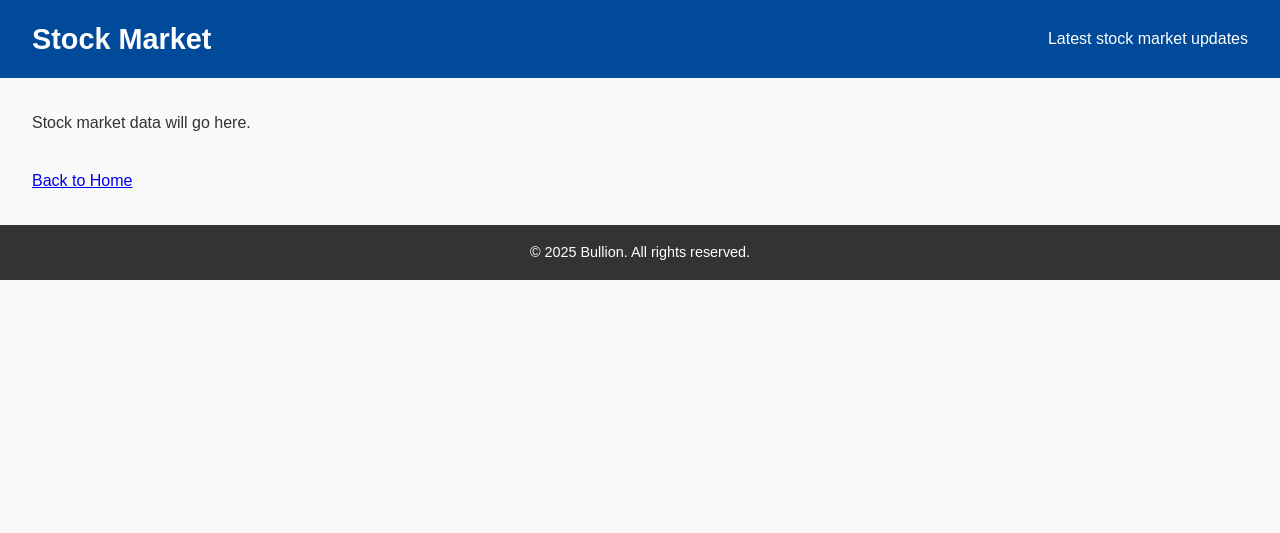
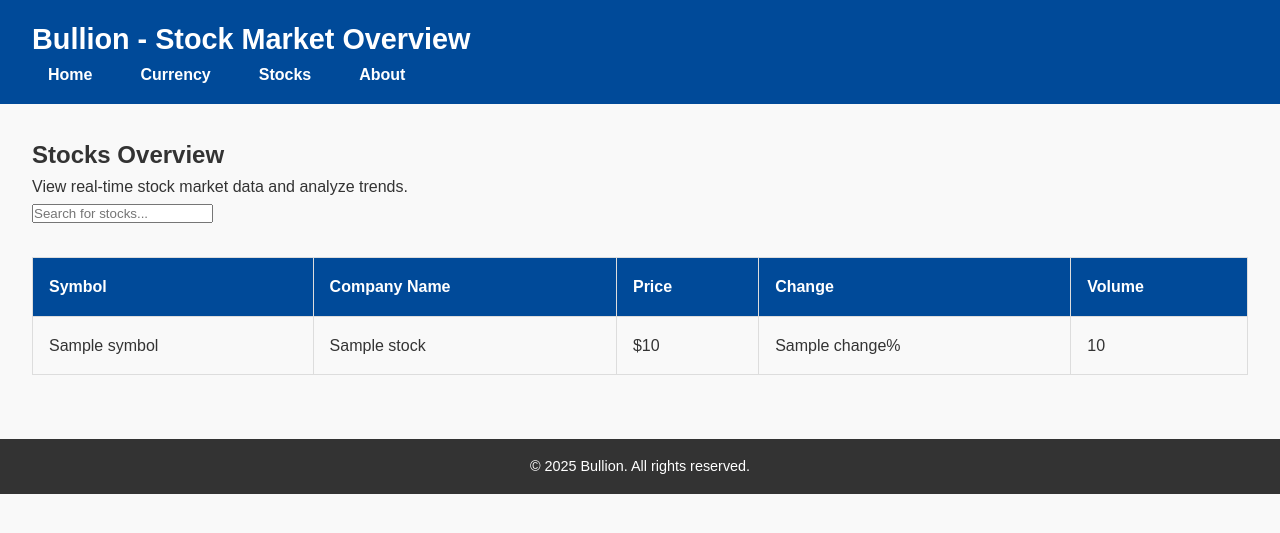
Before and after one commit to ahmedrafat23/Bullion, a Flask app: template templates/stocks.html in a window 1280 px wide. Shown: the top 533 px of the page. Run offline with Flask 3, Linux system fonts and the light colour scheme; the template is opened without the code that fills it: most values are stand-ins (such as "Sample title", 1, 10 or a date in 2020).

Commit message:
21/1/2025

```diff
--- a/templates/stocks.html
+++ b/templates/stocks.html
@@ -1,24 +1,94 @@
 <!DOCTYPE html>
 <html lang="en">
+
 <head>
     <meta charset="UTF-8">
     <meta name="viewport" content="width=device-width, initial-scale=1.0">
-    <title>Stock Market</title>
-    <link rel="stylesheet" href="{{ url_for('static', filename='styles.css') }}">
+    <title>Stock Market Overview</title>
+    <link rel="stylesheet" href="/static/styles.css">
+    <link href="https://fonts.googleapis.com/css2?family=Roboto:wght@400;500;700&display=swap" rel="stylesheet">
 </head>
+
 <body>
     <header>
-        <h1>Stock Market</h1>
-        <p>Latest stock market updates</p>
+        <div class="container">
+            <h1>Bullion - Stock Market Overview</h1>
+            <nav>
+                <ul>
+                    <li><a href="/">Home</a></li>
+                    <li><a href="/currency">Currency</a></li>
+                    <li><a href="/stocks" class="active">Stocks</a></li>
+                    <li><a href="/about">About</a></li>
+                </ul>
+            </nav>
+        </div>
     </header>
+
     <main>
-        <section class="section">
-            <p>Stock market data will go here.</p>
-        </section>
-        <a href="{{ url_for('home') }}">Back to Home</a>
+        <div class="container">
+            <h2>Stocks Overview</h2>
+            <p>View real-time stock market data and analyze trends.</p>
+
+            <!-- Search bar -->
+            <div class="search-bar">
+                <input type="text" id="search" placeholder="Search for stocks..." oninput="filterStocks()">
+            </div>
+
+            <!-- Table to display stock data -->
+            <table id="stocks-table">
+                <thead>
+                    <tr>
+                        <th>Symbol</th>
+                        <th>Company Name</th>
+                        <th>Price</th>
+                        <th>Change</th>
+                        <th>Volume</th>
+                    </tr>
+                </thead>
+                <tbody>
+                    <!-- Example of dynamic content rendering using Flask -->
+                    {% for stock in stocks %}
+                    <tr>
+                        <td>{{ stock.symbol }}</td>
+                        <td>{{ stock.company_name }}</td>
+                        <td>${{ stock.price }}</td>
+                        <td class="{{ 'positive' if stock.change >= 0 else 'negative' }}">
+                            {{ stock.change }}%
+                        </td>
+                        <td>{{ stock.volume | int }}</td>
+                    </tr>
+                    {% endfor %}
+                </tbody>
+            </table>
+        </div>
     </main>
+
     <footer>
-        <p>&copy; 2025 Bullion. All rights reserved.</p>
+        <div class="container">
+            <p>&copy; 2025 Bullion. All rights reserved.</p>
+        </div>
     </footer>
+
+    <script>
+        // JavaScript function to filter stocks in the table
+        function filterStocks() {
+            const input = document.getElementById('search');
+            const filter = input.value.toLowerCase();
+            const rows = document.querySelectorAll('#stocks-table tbody tr');
+
+            rows.forEach(row => {
+                const cells = row.getElementsByTagName('td');
+                const symbol = cells[0].textContent.toLowerCase();
+                const name = cells[1].textContent.toLowerCase();
+
+                if (symbol.includes(filter) || name.includes(filter)) {
+                    row.style.display = '';
+                } else {
+                    row.style.display = 'none';
+                }
+            });
+        }
+    </script>
 </body>
+
 </html>
```
